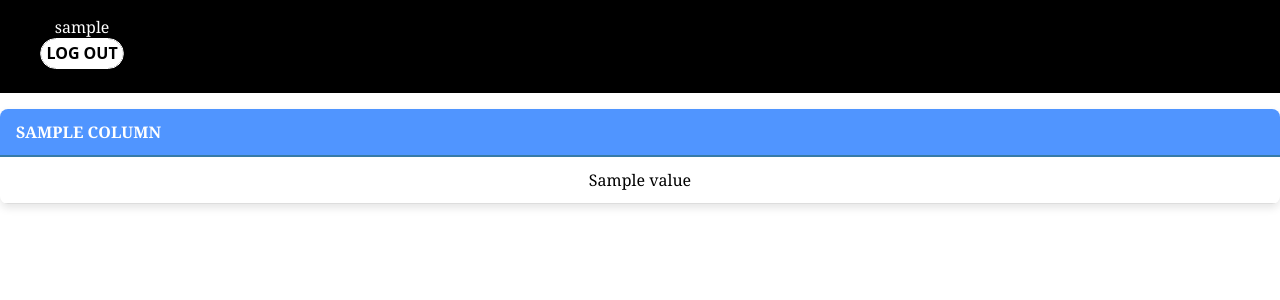
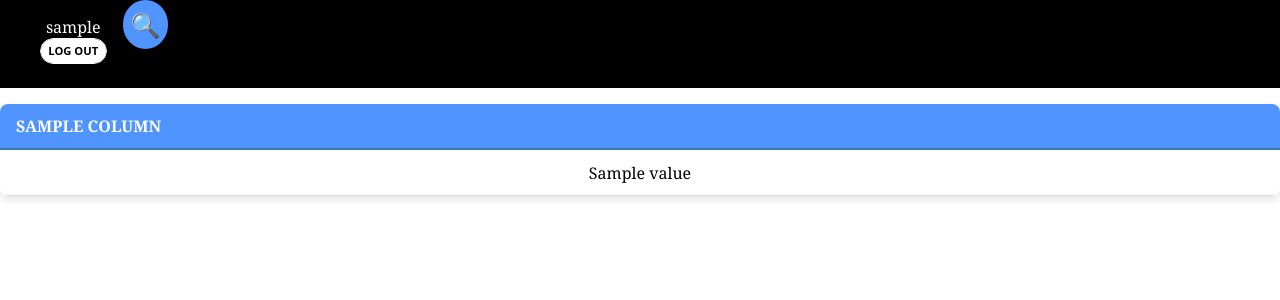
Before and after one commit to dangliseth/mysqlPython, a Flask app: template invemp/templates/dashboard/index.html in a window 1280 px wide. Shown: the top 300 px of the page. Run offline with Flask 3, Linux system fonts and the light colour scheme; the visitor is signed in with stand-in values (Sample User, id 1); tables that the repository leaves empty or names only in its code hold one stand-in row (values such as "Sample post"); the template is opened without the code that fills it: most values are stand-ins (such as "Sample title", 1, 10 or a date in 2020).

Commit message:
CSS NAV and SEARCH start

```diff
--- a/invemp/static/style.css
+++ b/invemp/static/style.css
@@ -29,10 +29,53 @@ h1 {
   animation: fadeIn 0.3s ease-in-out;
   transition: opacity 0.5s ease-out;
 }
-
 @keyframes fadeIn {
   from { opacity: 0; transform: translateX(-50%) translateY(-20px); }
   to { opacity: 1; transform: translateX(-50%) translateY(0); }
+}
+/* Filter Form Styling */
+#filter-form {
+  position: relative;
+  display: inline-block;
+}
+
+#filter-icon {
+  cursor: pointer;
+  font-size: 1.5rem;
+  background-color: #5095ff;
+  color: white;
+  padding: 0.5rem;
+  border-radius: 50%;
+  display: flex;
+  align-items: center;
+  justify-content: center;
+  box-shadow: 0 4px 8px rgba(0, 0, 0, 0.2);
+  transition: background-color 0.3s ease, transform 0.2s ease;
+}
+
+#filter-icon:hover {
+  background-color: #377ba8;
+  transform: scale(1.1);
+}
+
+#filter-fields {
+  display: none; /* Initially hidden */
+  position: absolute;
+  top: 100%; /* Place it just below the search icon */
+  left: 0;
+  background-color: white;
+  border: 1px solid #ccc;
+  border-radius: 8px;
+  box-shadow: 0 4px 8px rgba(0, 0, 0, 0.2);
+  padding: 1rem;
+  width: 200px; /* Set a fixed width for the form */
+  z-index: 1000;
+}
+
+#filter-form:focus-within #filter-fields {
+  display: flex; /* Show the filter fields when the form is focused */
+  flex-direction: column;
+  gap: 0.5rem;
 }
 /********************************************************/
 
@@ -123,7 +166,6 @@ h1 {
   box-shadow: inset 0px 3px 7px #d6d6e7;
   transform: translateY(2px);
 }
-
 div#image {
   background-image: url('/static/images/MLQU_NEWLOGO.jpeg');
   background-size: 35%;
@@ -227,7 +269,7 @@ table#main-table thead {
   font-weight: bold; /* Emphasize header text */
 }
 table#main-table th, table#main-table td {
-  padding: 0.75rem 1rem; /* Add padding for better spacing */
+  padding: 0.7rem 1rem; /* Add padding for better spacing */
   text-align: left; /* Align text to the left */
   border-bottom: 1px solid #ddd; /* Subtle border between rows */
 }
@@ -287,7 +329,7 @@ nav a.btn-53 {
   font-family: ui-sans-serif, system-ui, -apple-system, BlinkMacSystemFont,
     Segoe UI, Roboto, Helvetica Neue, Arial, Noto Sans, sans-serif,
     Apple Color Emoji, Segoe UI Emoji, Segoe UI Symbol, Noto Color Emoji;
-  font-size: 100%;
+  font-size: 70%;
   font-weight: lighter;
   line-height: 1;
   margin: 0;
@@ -315,7 +357,7 @@ nav a.btn-53 {
   display: block;
   font-weight: 900;
   overflow: hidden;
-  padding: 0.4rem 1.4rem;
+  padding: 0.4rem 1.2rem;
   position: relative;
   text-transform: uppercase;
 }
@@ -394,7 +436,7 @@ nav a.btn-53:hover span:nth-child(6) {
 #table-link {
   text-decoration: none;
   font-size: 1.2rem;
-  color: #b6b6b6; /* Slightly muted for non-active tables */
+  color: rgb(139, 139, 139); /* Slightly muted for non-active tables */
   padding: 0 0.5rem;
   border-radius: 4px;
   transition: all 0.2s ease;
--- a/invemp/templates/base.html
+++ b/invemp/templates/base.html
@@ -34,6 +34,22 @@
     {% endfor %}
   </ul>
   {% endif %}
+  {% if g.user %}
+  <!-- Filter Form -->
+  <form method="get" action="{{ url_for('dashboard.filter_items', table_name=table_name) }}" id="filter-form">
+    <div id="filter-icon" tabindex="0">
+      <span>&#128269;</span> <!-- Unicode for search icon -->
+    </div>
+    <div id="filter-fields">
+    {% for column in columns %}
+        <label for="{{ column }}">{{ column }}</label>
+        <input type="text" id="{{ column }}" name="{{ column }}" class="filter-column"
+        value="{{ filters.get(column, '') }}" placeholder="Filter by {{ column }}">
+    {% endfor %}
+      <button type="submit">Apply Filters</button>
+    </div>
+  </form>
+  {% endif %}
 </nav>
 {% endif %}
 <section class="content">
```
Also changed, not shown: invemp/dashboard.py (+32 -1 lines), invemp/templates/dashboard/index.html (indentation only).
